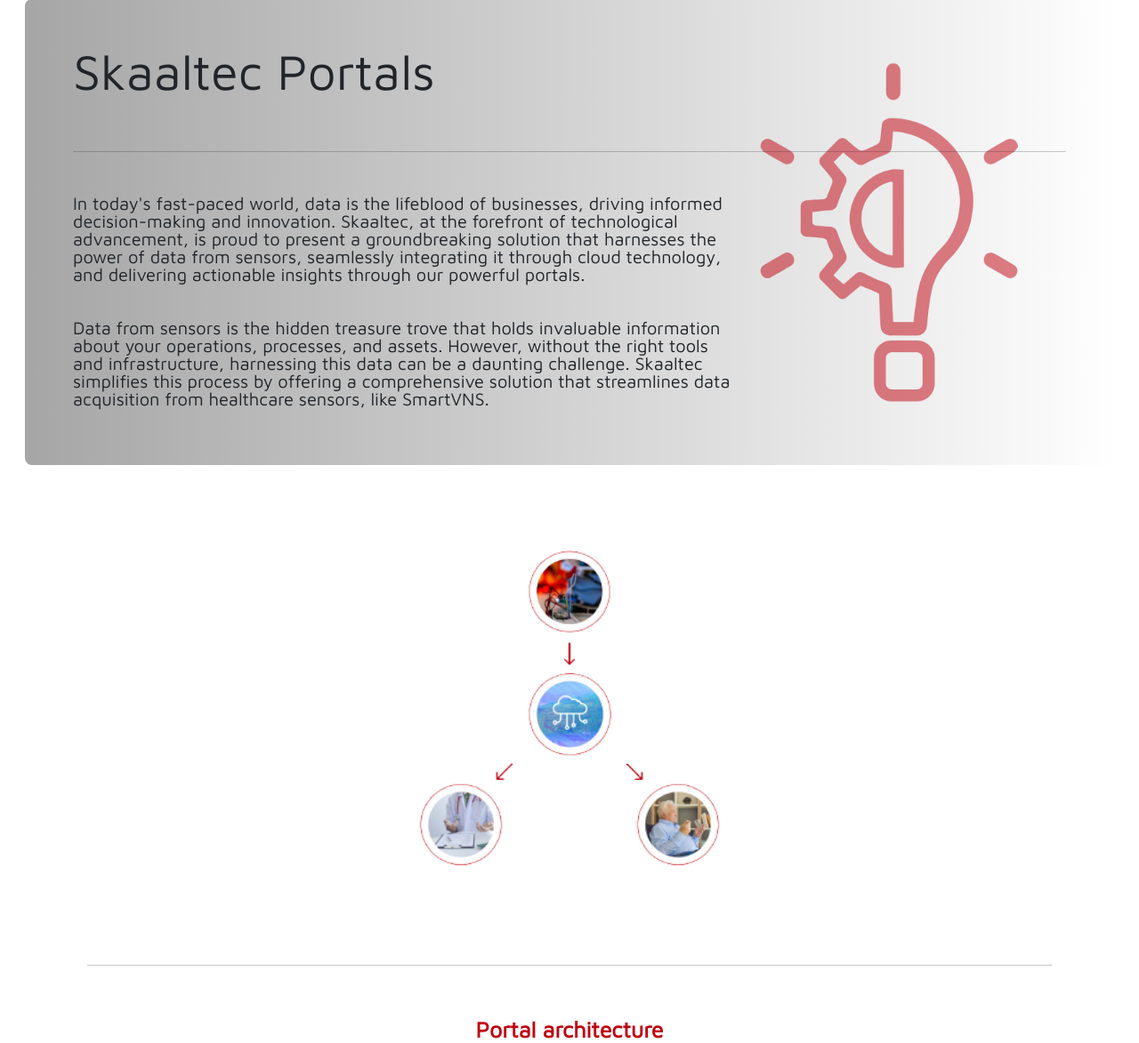
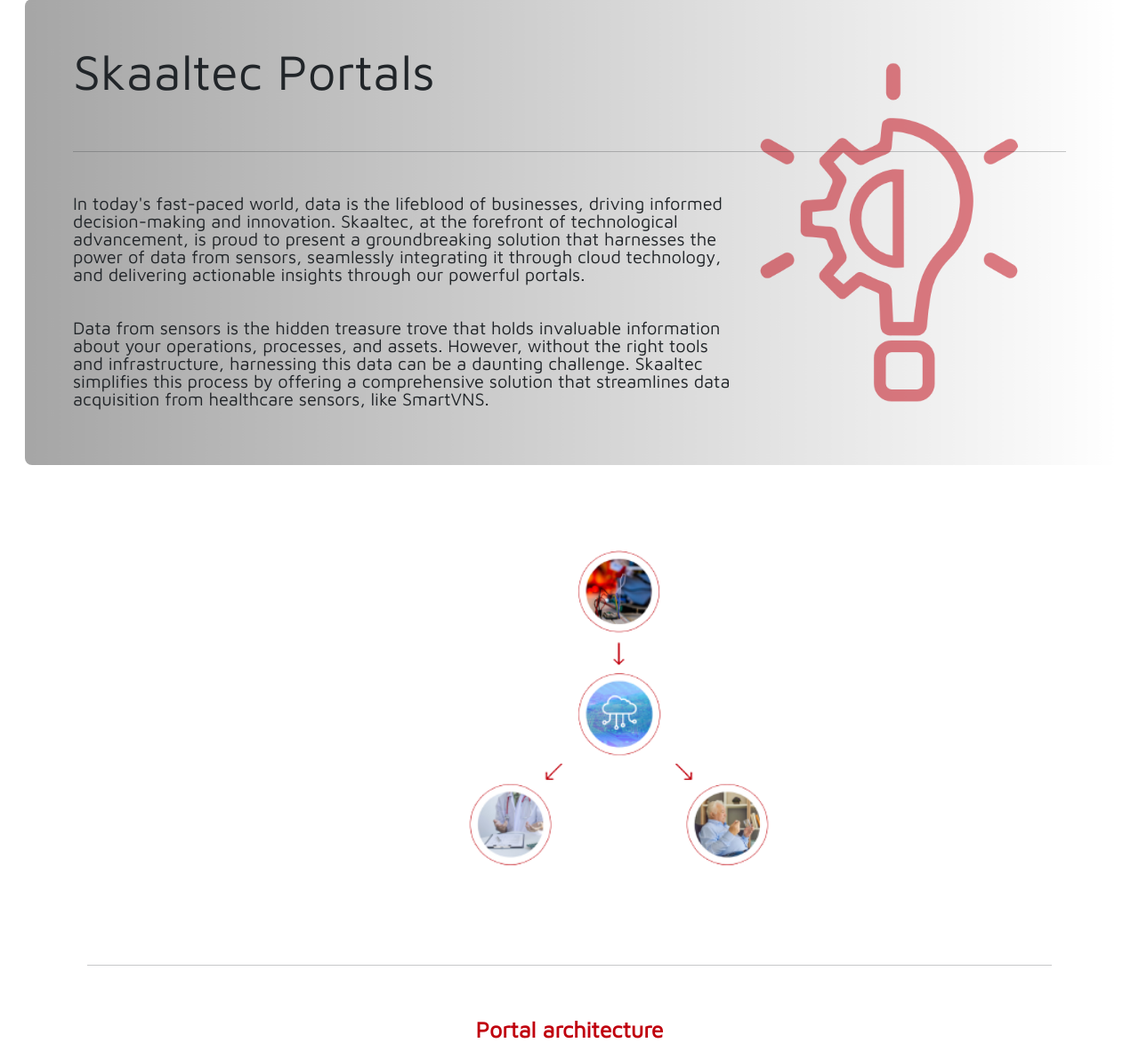
Before and after one commit to DanieleBuson/webapp_test8, a Django app: page /solutions/ in a window 1280 px wide. Shown: the part 2102-3275 px from the top of the page at 89% size. Run offline with Django 4.2, Linux system fonts and the light colour scheme; some libraries are stand-ins or nearby versions.

Commit message:
third commit

```diff
--- a/skaaltec_test8/templates/skaaltec_test8/solutions.html
+++ b/skaaltec_test8/templates/skaaltec_test8/solutions.html
@@ -160,8 +160,14 @@
         <div class="container">
 
             <div class="row m-4">
-                <div class="my-3" style="text-align: center;">
+                <div class="col-xl-2 col-md-12">
+
+                </div>
+                <div class="col-xl-8 col-md-12 my-3" style="text-align: center;">
                     <img src="{% static 'structure.png' %}" style="object-fit: contain;" height="450">
+                </div>
+                <div class="col-xl-2 col-md-12">
+
                 </div>
             </div>
 
```
